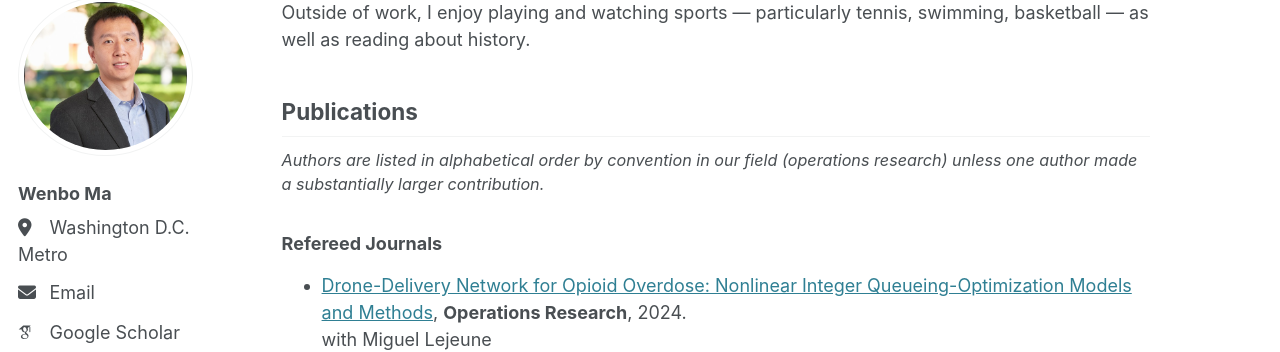
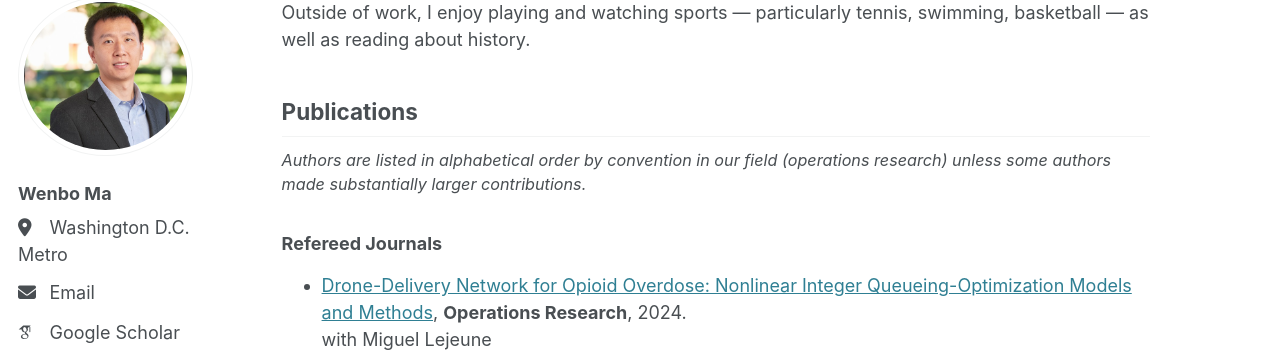
Before and after one commit to wenbo5565/wenbo5565.github.io, a Jekyll site: the page built from _pages/about.md, in a window 1280 px wide and 900 px high, scrolled down 739 px. Shown: the part 110-462 px from the top of the window. Built offline with Jekyll 4.4.1, drawn with Linux system fonts in a browser that asks for light colours; some web fonts are replaced.

Commit message:
Reword author-ordering note
Co-Authored-By: Claude Opus 5.5 <noreply@anthropic.com>

```diff
--- a/_pages/about.md
+++ b/_pages/about.md
@@ -21,7 +21,7 @@ Outside of work, I enjoy playing and watching sports — particularly tennis, sw
 
 ## Publications <a id="publications"></a>
 
-<p style="font-size: 0.9em;"><em>Authors are listed in alphabetical order by convention in our field (operations research) unless one author made a substantially larger contribution.</em></p>
+<p style="font-size: 0.9em;"><em>Authors are listed in alphabetical order by convention in our field (operations research) unless some authors made substantially larger contributions.</em></p>
 
 ### Refereed Journals
 - [Drone-Delivery Network for Opioid Overdose: Nonlinear Integer Queueing-Optimization Models and Methods](https://pubsonline.informs.org/doi/10.1287/opre.2022.0489), **Operations Research**, 2024. \
```
